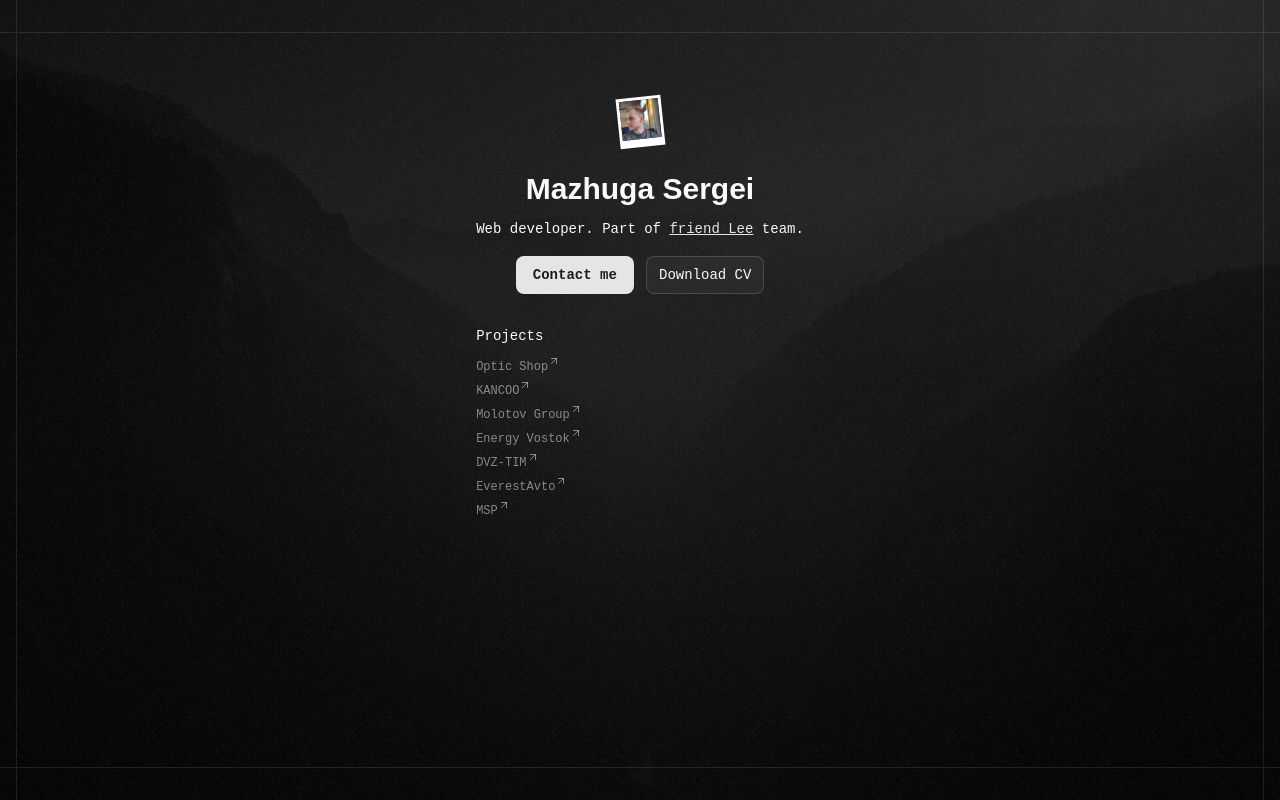
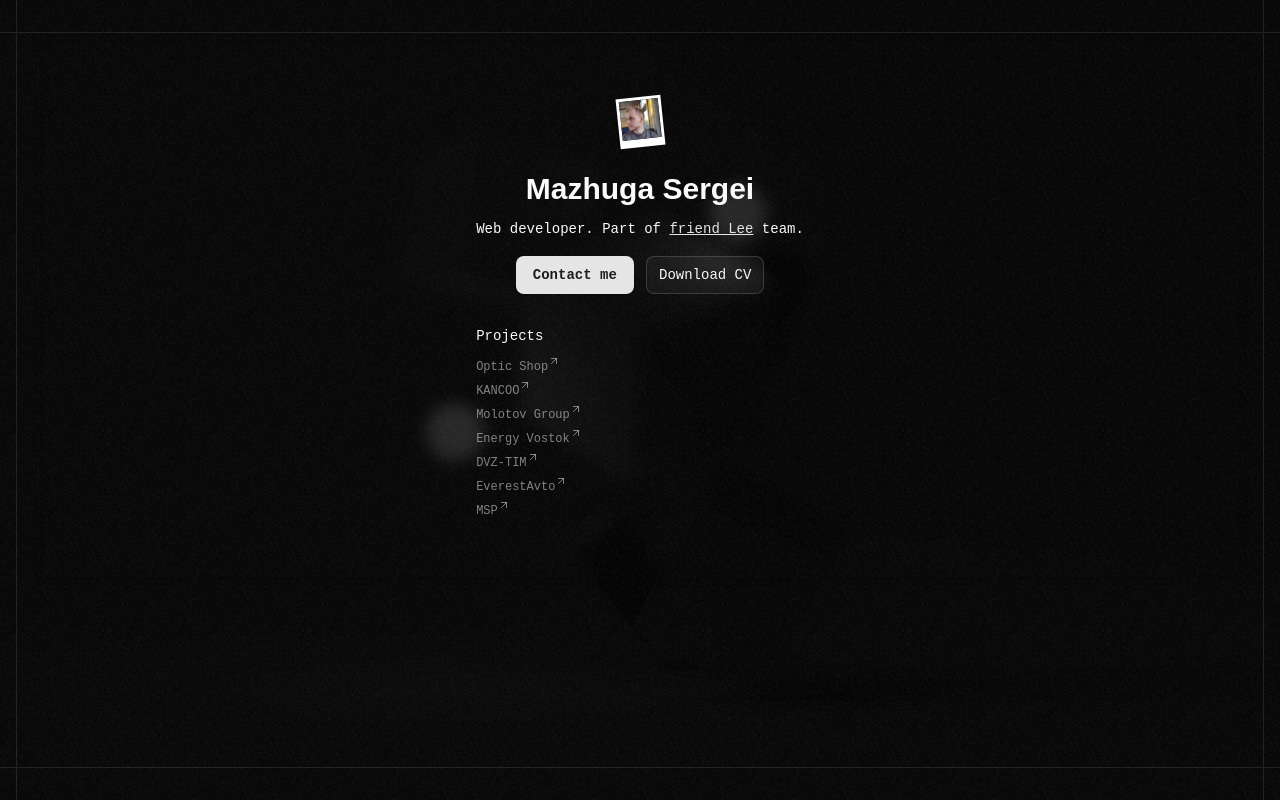
Before and after one commit to mazhugasergei/mazhugasergei.github.io, a Next.js app: page / in a window 1280 px wide. Built offline with nearby package versions, Linux system fonts and the light colour scheme; a web font is replaced by a local one.

Commit message:
style: update background image

```diff
--- a/src/app/layout.tsx
+++ b/src/app/layout.tsx
@@ -50,7 +50,7 @@
       src={bg}
       alt=""
       placeholder="blur"
-      className="absolute h-full w-full object-cover brightness-[.15] grayscale"
+      className="absolute h-full w-full object-cover brightness-[.15] grayscale select-none"
     />
     {/* <div className="absolute inset-0 shadow-[inset_0_-15rem_5rem_-5rem_var(--background)]" /> */}
   </div>
--- a/src/app/page.tsx
+++ b/src/app/page.tsx
@@ -17,7 +17,7 @@
 
 const Intro = () => {
   return (
-    <section className="grid place-content-start gap-8 py-16 sm:place-content-center">
+    <section className="grid place-content-start gap-8 py-16 backdrop-blur sm:place-content-center">
       <div className="flex flex-col sm:items-center">
         <PolaroidImage src={pfp} className="mb-6" />
 
```
Also changed, not shown: src/images/bg.jpg.
